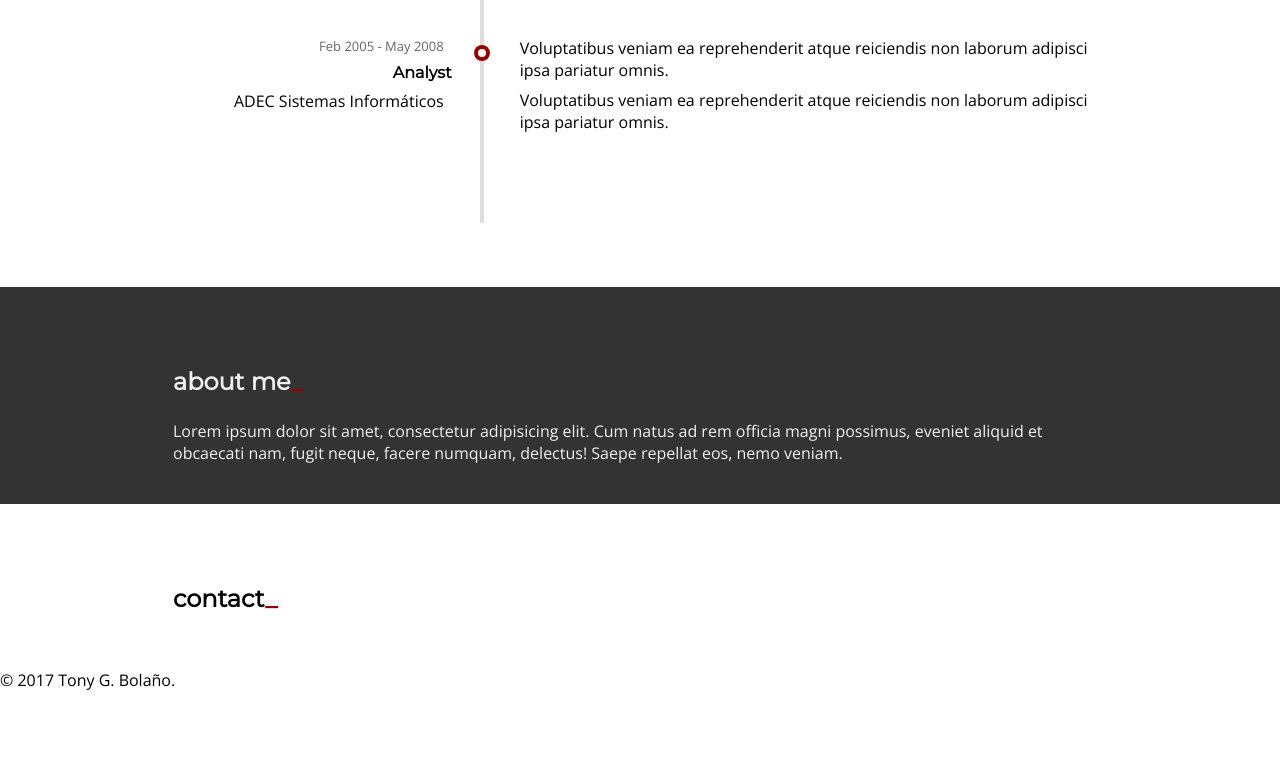
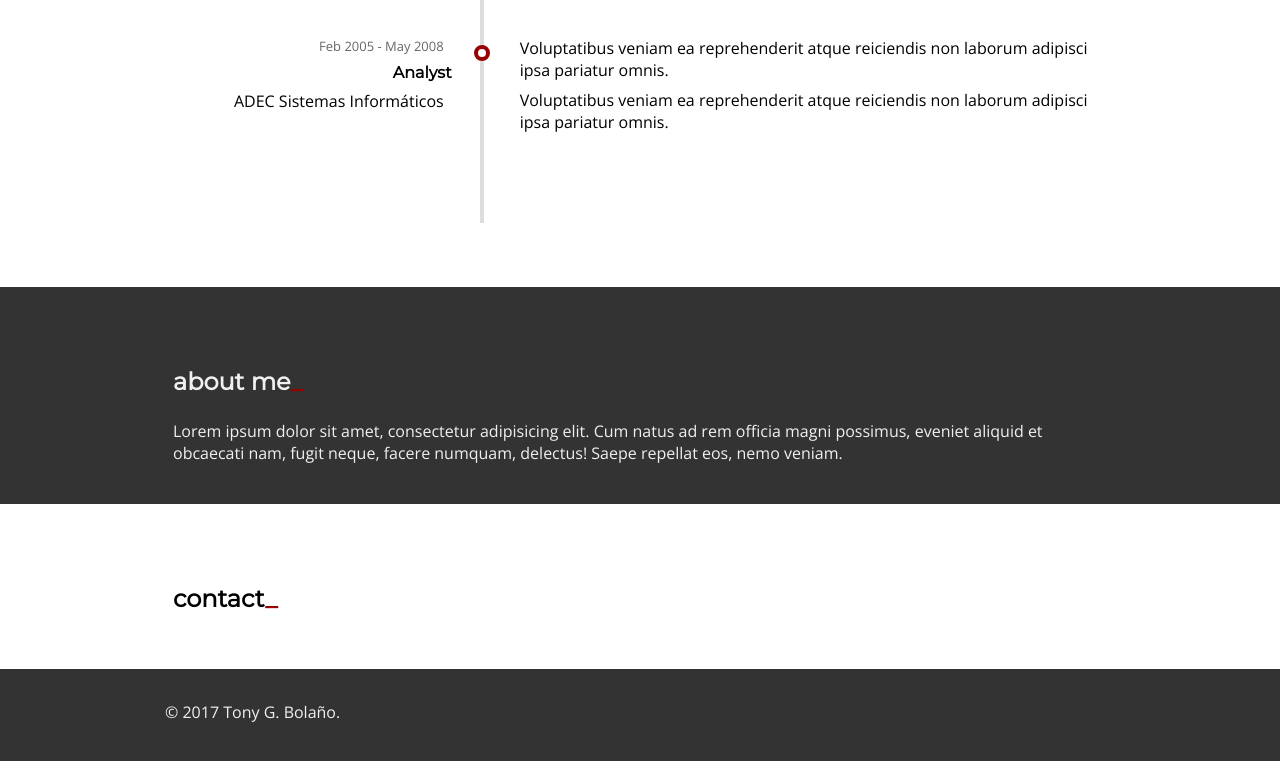
Before and after one commit to tonybolanyo/kc-web3-html5-css3-js, a plain HTML site: page index.html in a window 1280 px wide. Shown: the part 2376-3137 px from the top of the page. Before the commit the page ends 3067 px from the top, so only its background shows below. Drawn offline with nearby package versions, Linux system fonts and the light colour scheme.

Commit message:
Basic styling footer

```diff
--- a/css/styles.css
+++ b/css/styles.css
@@ -92,7 +92,7 @@ h1 span, h2 span, h3 span, h4 span, h5 span, h6 span {
     color: #990000;
 }
 
-.section-container {
+.section-container, .footer-content {
     padding: 2em 0;
 }
 
@@ -102,3 +102,9 @@ h1 span, h2 span, h3 span, h4 span, h5 span, h6 span {
     margin-left: calc(50% - 50vw);
     margin-right: calc(50% - 50vw);
 }
+
+.footer {
+    background-color: #333333;
+    color: #f0f0f0;
+    min-height: 250px;
+}
--- a/index.html
+++ b/index.html
@@ -209,7 +209,7 @@
     </main>
 
     <footer class="footer">
-        <div class="footer-content">&copy; 2017 Tony G. Bolaño.</div>
+        <div class="footer-content container">&copy; 2017 Tony G. Bolaño.</div>
     </footer>
 </body>
 </html>
```
